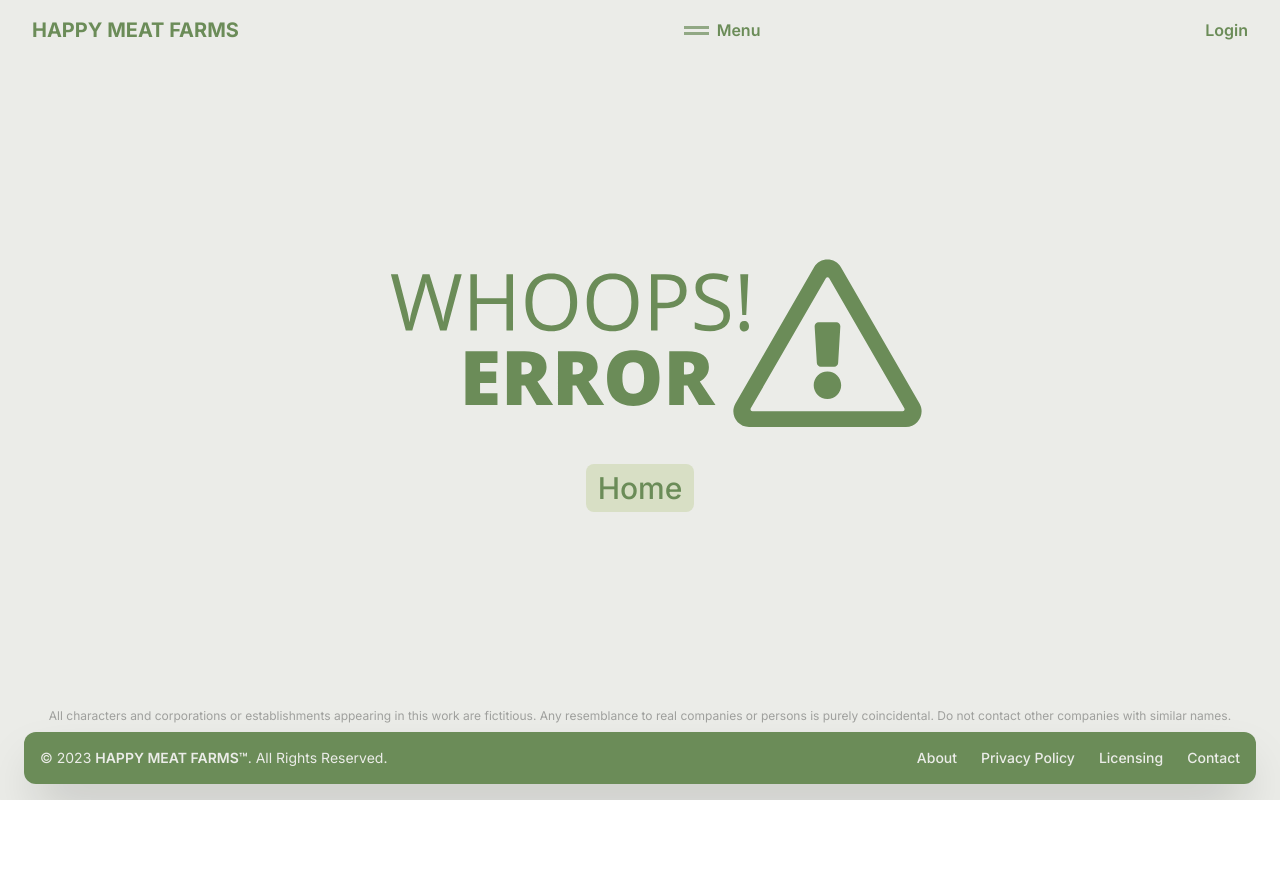
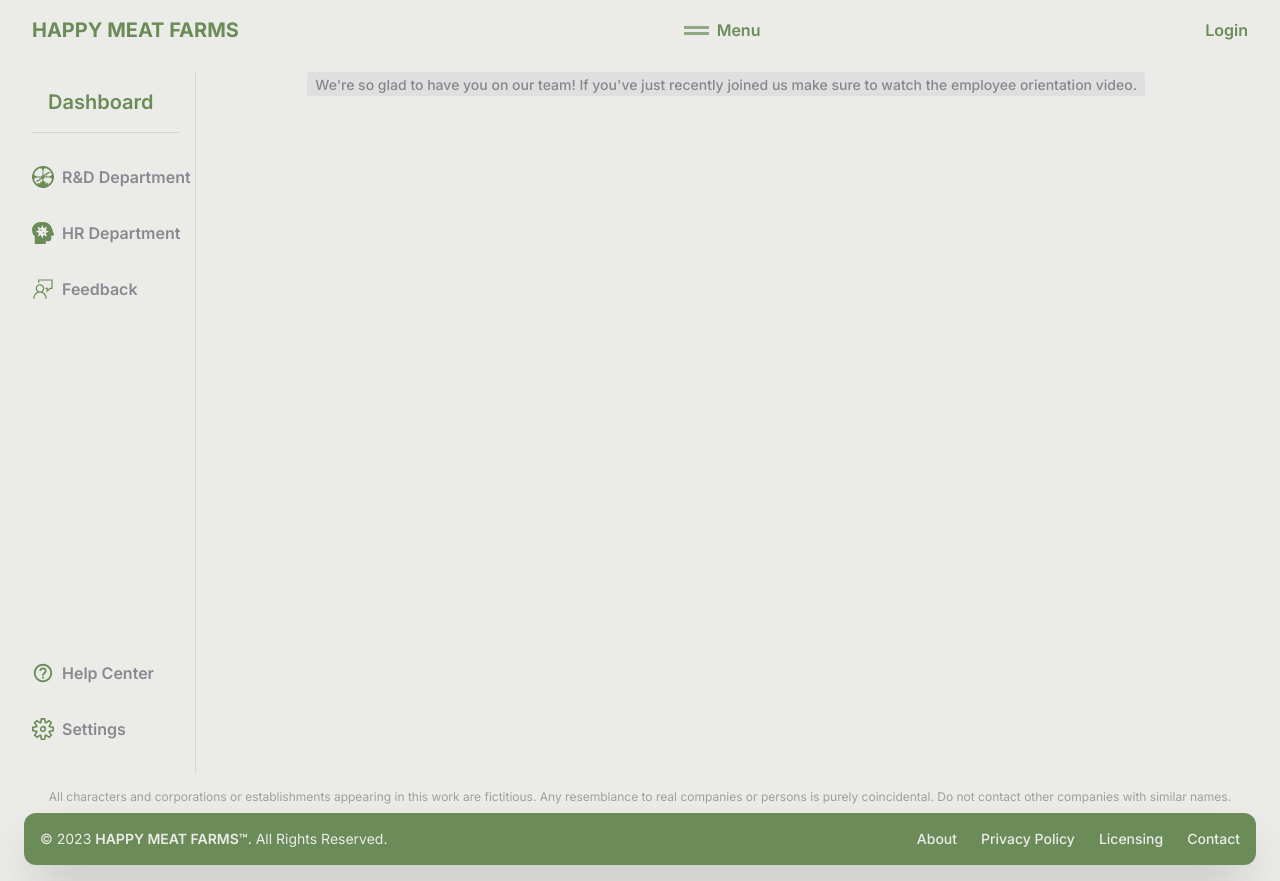
Before and after one commit to DrakonZZZ/Happy-meat-farm, a Next.js app: page /portal in a window 1280 px wide. Before the commit this address had no page. Before the commit the page ends 800 px from the top, so only its background shows below. Built offline with nearby package versions, Linux system fonts and the light colour scheme.

Commit message:
dashboard

```diff
--- /dev/null
+++ b/app/access/component/AccessInput.jsx
@@ -0,0 +1,26 @@
+'use client';
+
+import { useState } from 'react';
+import { AiFillEyeInvisible, AiFillEye } from 'react-icons/ai';
+
+const AccessInput = () => {
+  const [textVisible, setTextVisible] = useState();
+  return (
+    <div className="relative border-b border-secondary/30 ">
+      <input
+        type={`${!textVisible ? 'password' : 'text'}`}
+        className="h-20 w-4/5 text-2xl text-secondary p-4 bg-primary outline-none text-center placeholder-secondary/40 tracking-widest"
+        placeholder="ACCESS CODE"
+      />
+      <button onClick={() => setTextVisible(!textVisible)}>
+        {textVisible ? (
+          <AiFillEyeInvisible className="absolute top-5 right-5 text-secondary/40 h-8 w-8" />
+        ) : (
+          <AiFillEye className="absolute top-5 right-5 text-secondary/40 h-8 w-8" />
+        )}
+      </button>
+    </div>
+  );
+};
+
+export default AccessInput;
--- a/app/access/page.js
+++ b/app/access/page.js
@@ -1,5 +1,6 @@
 import meetingImg from '../../public/images/access/meeting.webp';
 import Image from 'next/image';
+import AccessInput from './component/AccessInput';
 
 const page = () => {
   return (
@@ -27,10 +28,7 @@ const page = () => {
           </div>
 
           <div className="p-4 text-center border border-secondary/40 rounded-md">
-            <input
-              type="password"
-              className="h-20 w-full text-2xl text-primary p-4 bg-[#dededb] rounded-md border-none outline-none shadow-inner"
-            />
+            <AccessInput />
             <p className="text-ternary/60 text-md p-4 md:w-full leading-5">
               Current HMF employees can access our employee portal by entering
               your Access card code. Each employee should have a unique HMFID
--- a/app/globals.css
+++ b/app/globals.css
@@ -123,8 +123,3 @@ input[type='password'] {
   letter-spacing: 0.3em;
   color: #6b8c58;
 }
-
-.outline-text {
-  -webkit-text-stroke-width: 3px;
-  -webkit-text-stroke-color: #6b8c58;
-}
--- /dev/null
+++ b/app/portal/component/PortalMainContent.jsx
@@ -0,0 +1,16 @@
+import React from 'react';
+
+const PortalMainContent = () => {
+  return (
+    <section className="w-full grow px-4">
+      <div className="text-center">
+        <span className="text-zinc-500/80 font-medium text-sm text-center bg-zinc-300/50 p-2 rounded-lg">
+          We're so glad to have you on our team! If you've just recently joined
+          us make sure to watch the employee orientation video.
+        </span>
+      </div>
+    </section>
+  );
+};
+
+export default PortalMainContent;
--- /dev/null
+++ b/app/portal/component/PortalSidebar.jsx
@@ -0,0 +1,39 @@
+import { dashboardLinks, dashboardLinks2 } from '@/data/links';
+import Link from 'next/link';
+
+const PortalSidebar = () => {
+  return (
+    <section className="border-r border-ternary/30 w-[12rem] rounded-sm">
+      <h3 className="text-secondary font-semibold text-xl border-b border-ternary/30 mr-4 p-4">
+        Dashboard
+      </h3>
+      <div className="h-[80vh] flex flex-col justify-between">
+        <DashboardLink link={dashboardLinks} />
+        <DashboardLink link={dashboardLinks2} />
+      </div>
+    </section>
+  );
+};
+
+const DashboardLink = ({ link }) => {
+  return (
+    <ul className="">
+      {link.map((item) => {
+        const { link, title, icon, id } = item;
+        return (
+          <li key={id} className="my-8">
+            <Link
+              href={link}
+              className="flex gap-2 items-center text-md text-zinc-500/80 font-semibold"
+            >
+              <span>{icon}</span>
+              {title}
+            </Link>
+          </li>
+        );
+      })}
+    </ul>
+  );
+};
+
+export default PortalSidebar;
--- /dev/null
+++ b/app/portal/page.js
@@ -0,0 +1,13 @@
+import PortalMainContent from './component/PortalMainContent';
+import PortalSidebar from './component/PortalSidebar';
+
+const page = () => {
+  return (
+    <main className="w-full h-full flex flex-1 gap-2 bg-primary px-8 pt-4">
+      <PortalSidebar />
+      <PortalMainContent />
+    </main>
+  );
+};
+
+export default page;
--- a/data/links.js
+++ b/data/links.js
@@ -1,3 +1,8 @@
+import { SiRoamresearch } from 'react-icons/si';
+import { FaHeadSideVirus } from 'react-icons/fa';
+import { VscFeedback, VscSettingsGear } from 'react-icons/vsc';
+import { BiHelpCircle } from 'react-icons/bi';
+
 const links = [
   {
     title: 'Products & Services',
@@ -45,4 +50,40 @@ const heroImages = [
   },
 ];
 
-export { links, heroImages };
+const dashboardLinks = [
+  {
+    id: 1,
+    title: 'R&D Department',
+    link: '/rdportal',
+    icon: <SiRoamresearch size={22} className="text-secondary" />,
+  },
+  {
+    id: 2,
+    title: 'HR Department',
+    link: '/hrportal',
+    icon: <FaHeadSideVirus size={22} className="h-7 w-7 text-secondary" />,
+  },
+  {
+    id: 3,
+    title: 'Feedback',
+    link: '/feedback',
+    icon: <VscFeedback size={22} className="h-7 w-7 text-secondary" />,
+  },
+];
+
+const dashboardLinks2 = [
+  {
+    id: 1,
+    title: 'Help Center',
+    link: '/',
+    icon: <BiHelpCircle size={22} className="text-secondary" />,
+  },
+  {
+    id: 2,
+    title: 'Settings',
+    link: '/',
+    icon: <VscSettingsGear size={22} className="h-7 w-7 text-secondary" />,
+  },
+];
+
+export { links, heroImages, dashboardLinks, dashboardLinks2 };
```
